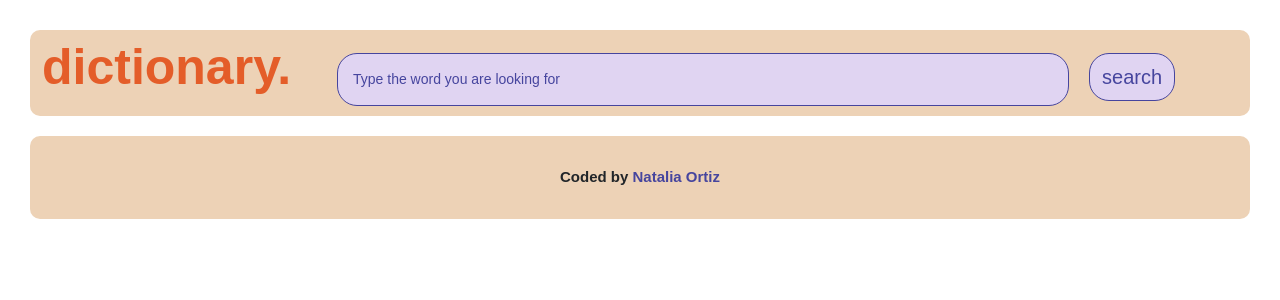
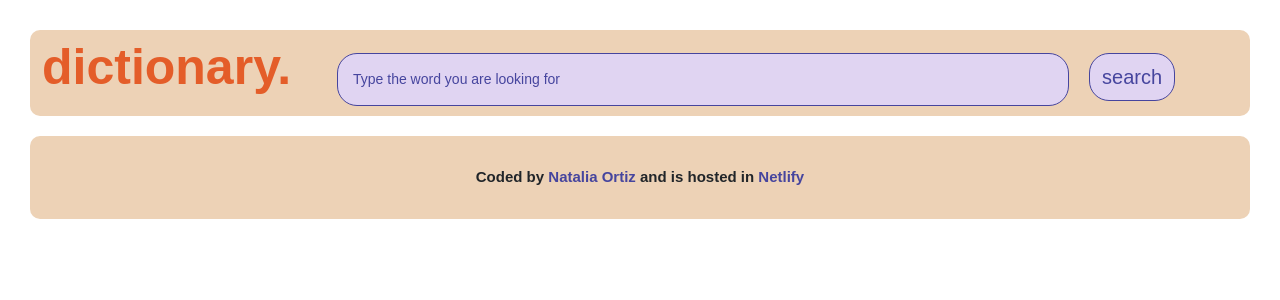
Before and after one commit to NatCode08/dictionary-project, a React (Create React App) app: page / in a window 1280 px wide. Shown: the top 300 px of the page. Built offline with nearby package versions, Linux system fonts and the light colour scheme; no server answers.

Commit message:
added netlify link

```diff
--- a/src/App.js
+++ b/src/App.js
@@ -18,6 +18,15 @@ function App() {
           >
             Natalia Ortiz{" "}
           </a>{" "}
+          and is hosted in{" "}
+          <a
+            href="https://app.netlify.com/sites/astounding-bunny-ce24d6/overview"
+            target="_blank"
+            rel="noreferrer"
+          >
+            {" "}
+            Netlify
+          </a>{" "}
         </footer>
       </div>
     </div>
--- a/src/Meaning.js
+++ b/src/Meaning.js
@@ -15,7 +15,9 @@ export default function Meaning(props) {
             return (
               <div key={index}>
                 <div className="noun">
+                  <Synonyms synonyms={definition.synonyms} />
                   {definition.definition}
+
                   <br />
                   <em className="example">
                     {definition.example && (
@@ -23,7 +25,6 @@ export default function Meaning(props) {
                     )}
                   </em>
                   <br />
-                  <Synonyms synonyms={definition.synonyms} />
                 </div>
               </div>
             );
--- a/src/Synonyms.js
+++ b/src/Synonyms.js
@@ -5,7 +5,7 @@ export default function Synonyms(props) {
   if (props.synonyms) {
     return (
       <div className="row justify-content-evenly">
-        <div className="Synonyms col-6">
+        <div className="Synonyms col-12">
           {props.synonyms.map(function (synonym, index) {
             return <div key={index}>{synonym}</div>;
           })}
```
